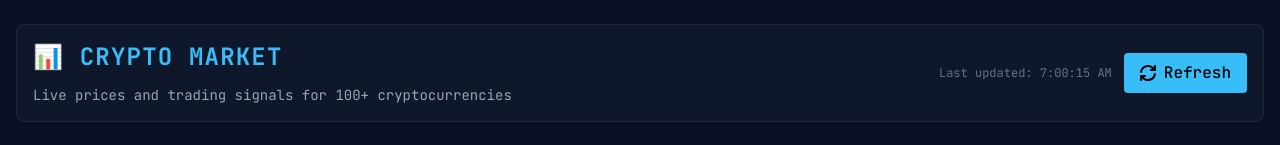
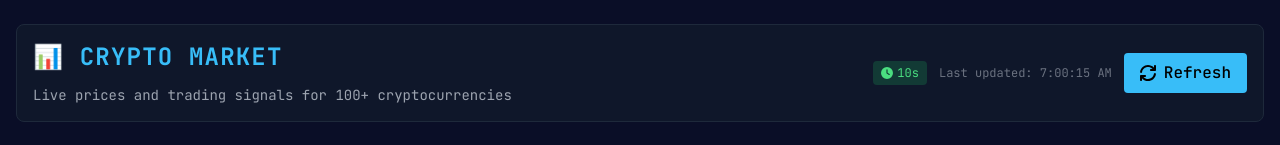
Before and after one commit to AkbarIqbnuPrayoga/NEXCT-Terminal, a Next.js app: page /submissions in a window 1280 px wide. Shown: the top 145 px of the page. Built offline with nearby package versions, Linux system fonts and the light colour scheme.

Commit message:
u terminal v8

```diff
--- a/app/submissions/page.tsx
+++ b/app/submissions/page.tsx
@@ -16,7 +16,8 @@ import {
   faFilter,
   faCoins,
   faCircle,
-  faSquare
+  faSquare,
+  faClock // Tambahkan icon clock
 } from '@fortawesome/free-solid-svg-icons';
 
 interface Coin {
@@ -42,6 +43,8 @@ export default function CoinMarketPage() {
   const [currentPage, setCurrentPage] = useState(1);
   const [itemsPerPage] = useState(20);
   const [lastUpdated, setLastUpdated] = useState<Date>(new Date());
+  const [autoRefreshEnabled, setAutoRefreshEnabled] = useState(true); // State untuk toggle auto-refresh
+  const [countdown, setCountdown] = useState(15); // Countdown timer
 
   // Generate 100+ dummy coins
   const generateCoins = (): Coin[] => {
@@ -185,9 +188,39 @@ export default function CoinMarketPage() {
       setCoins(generateCoins());
       setLastUpdated(new Date());
       setLoading(false);
+      setCountdown(15); // Reset countdown setelah refresh
     }, 500);
   };
 
+  // Auto refresh every 15 seconds
+  useEffect(() => {
+    let interval: NodeJS.Timeout;
+    let countdownInterval: NodeJS.Timeout;
+
+    if (autoRefreshEnabled) {
+      // Countdown timer
+      countdownInterval = setInterval(() => {
+        setCountdown((prev) => {
+          if (prev <= 1) {
+            return 15;
+          }
+          return prev - 1;
+        });
+      }, 1000);
+
+      // Refresh data every 15 seconds
+      interval = setInterval(() => {
+        refreshData();
+      }, 15000);
+    }
+
+    return () => {
+      if (interval) clearInterval(interval);
+      if (countdownInterval) clearInterval(countdownInterval);
+    };
+  }, [autoRefreshEnabled]); // Re-run when autoRefreshEnabled changes
+
+  // Initial load
   useEffect(() => {
     refreshData();
   }, []);
@@ -279,6 +312,22 @@ export default function CoinMarketPage() {
             </p>
           </div>
           <div className="flex items-center space-x-3">
+            {/* Auto-refresh indicator and toggle */}
+            <div className="flex items-center space-x-2">
+              <button
+                onClick={() => setAutoRefreshEnabled(!autoRefreshEnabled)}
+                className={`flex items-center space-x-1 px-2 py-1 rounded text-xs transition-colors ${
+                  autoRefreshEnabled
+                    ? 'bg-green-500/20 text-green-400 hover:bg-green-500/30'
+                    : 'bg-gray-500/20 text-gray-400 hover:bg-gray-500/30'
+                }`}
+                title={autoRefreshEnabled ? 'Auto-refresh on' : 'Auto-refresh off'}
+              >
+                <FontAwesomeIcon icon={faClock} className="w-3 h-3" />
+                <span>{autoRefreshEnabled ? `${countdown}s` : 'Off'}</span>
+              </button>
+            </div>
+
             <div className="text-xs text-gray-500">
               Last updated: {lastUpdated.toLocaleTimeString()}
             </div>
```
